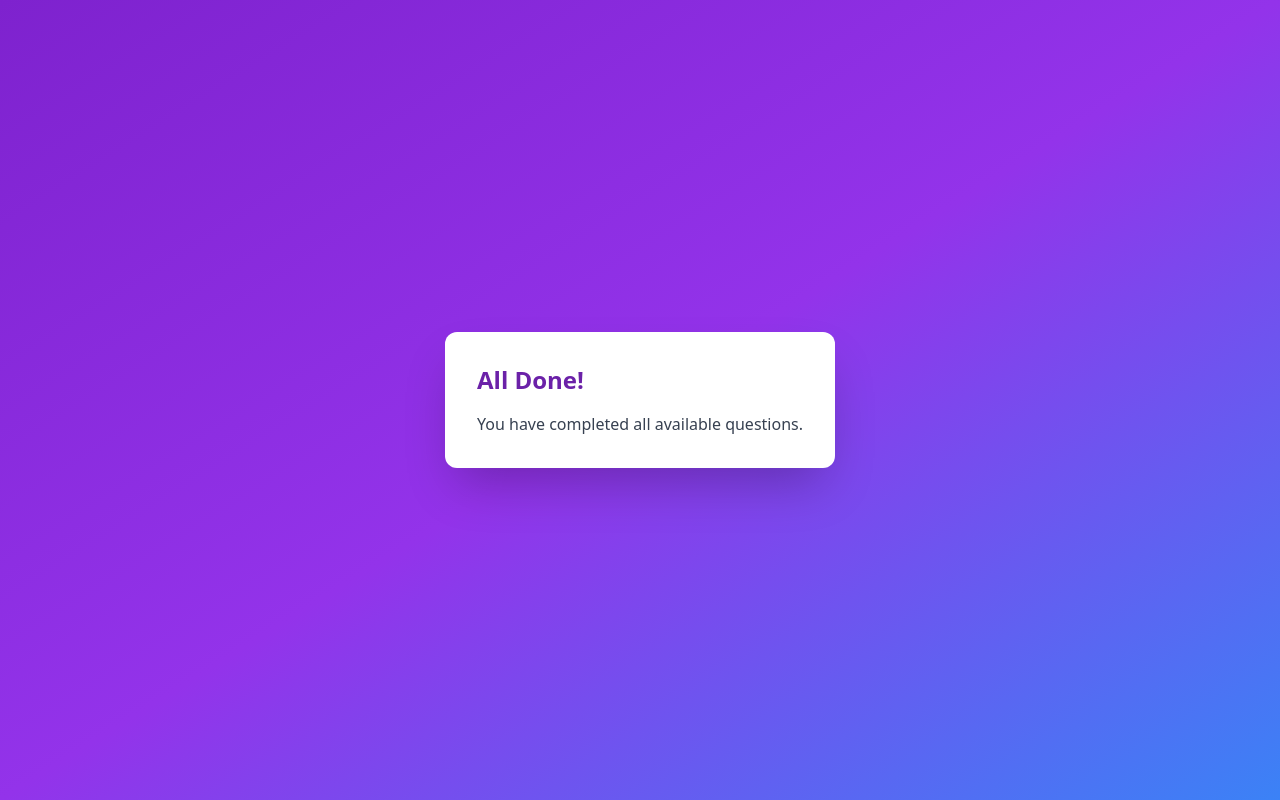
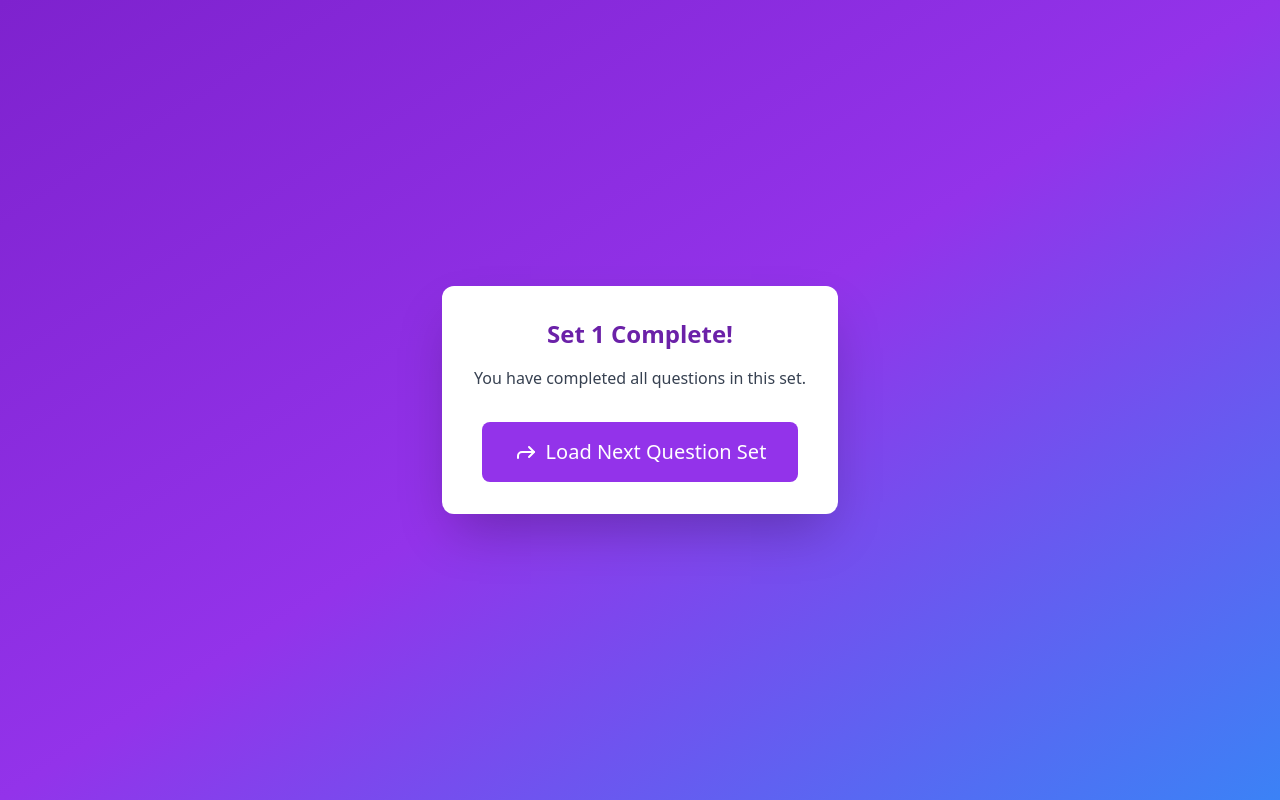
Before and after one commit to tshjustin/HTX-SC, a React (Vite) app: page / in a window 1280 px wide. Built offline with nearby package versions, Linux system fonts and the light colour scheme; no server answers.

Commit message:
Added Question Sets

```diff
--- a/server.js
+++ b/server.js
@@ -59,7 +59,7 @@ app.post('/api/updateJSONL', async (req, res) => {
   }
 });
 
-const PORT = 3001;  // Prevent vite conflicts
+const PORT = 3101;  // Prevent vite conflicts
 app.listen(PORT, () => {
   console.log(`Server listening on port ${PORT}`);
 });
--- a/src/App.tsx
+++ b/src/App.tsx
@@ -1,17 +1,26 @@
 import React, { useState, useEffect } from 'react';
-import { ChevronLeft, ChevronRight, XCircle, MessageSquare, SkipForward } from 'lucide-react';
+import { ChevronLeft, ChevronRight, XCircle, MessageSquare, SkipForward, Forward } from 'lucide-react';
 import type { FeedbackFlag } from './types';
 import { useQuestions } from './hooks/useQuestions';
 
 function App() {
-  const { currentEntry, loading, handleChoice, handleSkip, hasSkippedQuestions, isComplete } = useQuestions();
+  const {
+    currentEntry,
+    loading,
+    handleChoice,
+    handleSkip,
+    hasSkippedQuestions,
+    isComplete,
+    loadNextSet,
+    currentSet
+  } = useQuestions();
+
   const [showFeedback, setShowFeedback] = useState(false);
   const [feedback, setFeedback] = useState('');
 
   // Keyboard event listener
   useEffect(() => {
     const handleKeyPress = (event: KeyboardEvent) => {
-
       // Only handle keyboard shortcuts if not showing feedback form
       if (!showFeedback) {
         switch (event.key) {
@@ -33,7 +42,7 @@ function App() {
 
     window.addEventListener('keydown', handleKeyPress);
     return () => window.removeEventListener('keydown', handleKeyPress);
-  }, [showFeedback, handleChoice, handleSkip]); // dependencies
+  }, [showFeedback, handleChoice, handleSkip]);
 
   const onChoice = (flag: FeedbackFlag) => {
     if (flag === 2) {
@@ -61,15 +70,23 @@ function App() {
   if (isComplete) {
     return (
       <div className="min-h-screen bg-gradient-to-br from-purple-700 via-purple-600 to-blue-500 flex items-center justify-center">
-        <div className="bg-white p-8 rounded-xl shadow-2xl">
-          <h2 className="text-2xl font-bold text-purple-800 mb-4">All Done!</h2>
-          <p className="text-gray-700">You have completed all available questions.</p>
+        <div className="bg-white p-8 rounded-xl shadow-2xl text-center">
+          <h2 className="text-2xl font-bold text-purple-800 mb-4">Set {currentSet} Complete!</h2>
+          <p className="text-gray-700 mb-8">You have completed all questions in this set.</p>
+          <button
+            onClick={loadNextSet}
+            className="flex items-center gap-2 px-8 py-4 text-xl bg-purple-600 text-white rounded-lg mx-auto transform transition-all duration-300 hover:scale-110 hover:shadow-lg hover:bg-purple-700"
+          >
+            <Forward className="w-6 h-6" />
+            Load Next Question Set
+          </button>
         </div>
       </div>
     );
   }
 
   return (
+
     <div className="min-h-screen bg-gradient-to-br from-purple-700 via-purple-600 to-blue-500">
       <div className="container mx-auto px-4 py-8 h-screen flex flex-col">
         <div className="flex-1 bg-gray-100 rounded-xl shadow-2xl p-8 flex flex-col">
@@ -80,6 +97,9 @@ function App() {
                 alt="HTX Logo"
                 className="h-20 object-contain"
               />
+              <div className="ml-auto text-lg font-semibold text-purple-800">
+                Set {currentSet}
+              </div>
             </div>
             <div className="flex flex-col items-center -mt-16">
               <h1 className="text-4xl font-bold text-purple-800 mb-4">
@@ -94,7 +114,7 @@ function App() {
               Instruction:
             </h2>
             <p className="text-xl text-gray-700 bg-purple-50 p-6 rounded-lg">
-              {currentEntry?.instruct}
+              {currentEntry?.['instruction']}
             </p>
           </div>
 
--- a/src/hooks/useQuestions.ts
+++ b/src/hooks/useQuestions.ts
@@ -1,23 +1,22 @@
 import { useState, useEffect } from 'react';
-import type { FeedbackEntry } from '../types';
+import type { FeedbackEntry, QuestionSet } from '../types';
 import { readJSONLFile, updateEntry } from '../utils/fileHandler';
-
-const JSONL_PATH = 'data/combined.jsonl';
 
 export function useQuestions() {
   const [entries, setEntries] = useState<FeedbackEntry[]>([]);
   const [currentIndex, setCurrentIndex] = useState<number>(0);
   const [loading, setLoading] = useState(true);
   const [skippedQuestions, setSkippedQuestions] = useState<Set<number>>(new Set());
+  const [questionSet, setQuestionSet] = useState<QuestionSet>({ currentSet: 1 });
 
   useEffect(() => {
     loadQuestions();
-  }, []);
+  }, [questionSet.currentSet]);
 
   const loadQuestions = async () => {
     try {
-      console.log('Loading questions');
-      const loadedEntries = await readJSONLFile(JSONL_PATH);
+      console.log('Loading questions from set', questionSet.currentSet);
+      const loadedEntries = await readJSONLFile(`data/set_${questionSet.currentSet}.jsonl`);
       console.log('Loaded entries:', loadedEntries);
       setEntries(loadedEntries);
 
@@ -43,7 +42,7 @@ export function useQuestions() {
       };
 
       // Update the JSONL file
-      await updateEntry(JSONL_PATH, currentIndex, updates);
+      await updateEntry(`data/set_${questionSet.currentSet}.jsonl`, currentIndex, updates);
       console.log('Successfully updated entry');
 
       // Remove from skipped questions if it was skipped
@@ -96,6 +95,12 @@ export function useQuestions() {
     return currentIdx;
   };
 
+  const loadNextSet = () => {
+    setLoading(true);
+    setSkippedQuestions(new Set());
+    setQuestionSet(prev => ({ ...prev, currentSet: prev.currentSet + 1 }));
+  };
+
   const hasSkippedQuestions = skippedQuestions.size > 0;
 
   return {
@@ -105,6 +110,8 @@ export function useQuestions() {
     handleChoice,
     handleSkip,
     hasSkippedQuestions,
+    loadNextSet,
+    currentSet: questionSet.currentSet,
     isComplete: entries.every((entry, index) => entry.flag !== null || skippedQuestions.has(index)),
   };
 }
--- a/src/types.ts
+++ b/src/types.ts
@@ -1,5 +1,15 @@
+// export interface FeedbackEntry {
+//   instruction: string;
+//   'output-o1': string;
+//   'output-qwen': string;
+//   flag: number | null;
+//   Feedback: string | null;
+// }
+
+// export type FeedbackFlag = 0 | 1 | 2 | null; // 0 = o1, 1 = qwen, 2 = neither
+
 export interface FeedbackEntry {
-  instruct: string;
+  instruction: string; // instruct
   'output-o1': string;
   'output-qwen': string;
   flag: number | null;
@@ -7,3 +17,8 @@ export interface FeedbackEntry {
 }
 
 export type FeedbackFlag = 0 | 1 | 2 | null; // 0 = o1, 1 = qwen, 2 = neither
+
+export interface QuestionSet {
+  currentSet: number;
+  maxSet?: number;
+}
--- a/vite.config.ts
+++ b/vite.config.ts
@@ -10,7 +10,7 @@ export default defineConfig({
   server: {
     proxy: {
       '/api': {
-        target: 'http://localhost:3001',
+        target: 'http://localhost:3101',
         changeOrigin: true,
       },
     },
```
Also changed, not shown: 2 other files (tests, documents, lock files or other folders).
